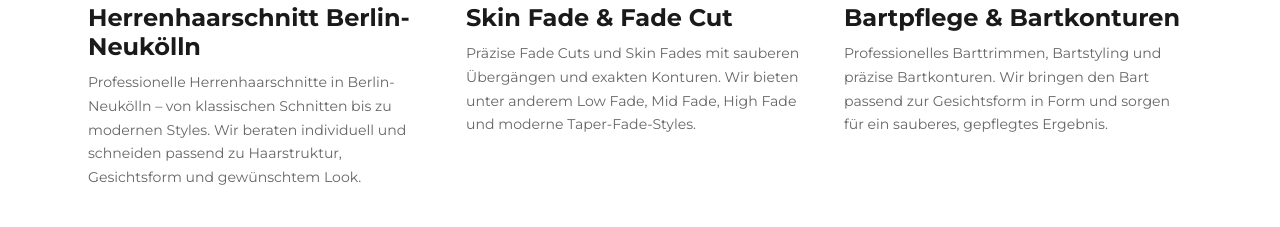
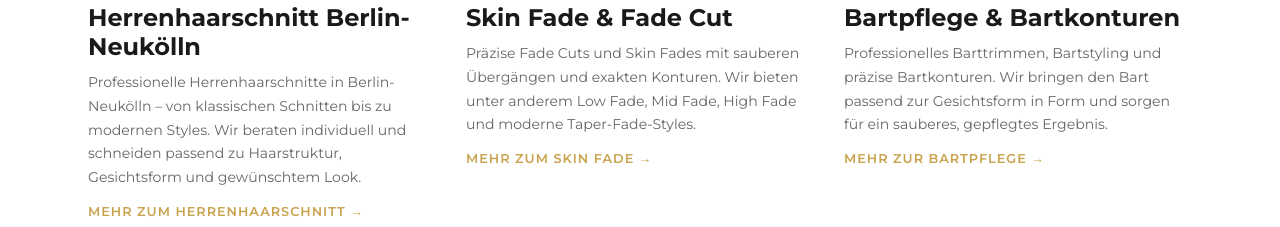
Before and after one commit to Zabii12345/Mens-cut-by-taskin, a plain HTML site: page index.html in a window 1280 px wide. Shown: the part 2205-2432 px from the top of the page. Drawn offline with Linux system fonts and the light colour scheme; grey boxes are pictures that could not be loaded.

Commit message:
Update index.html

```diff
--- a/index.html
+++ b/index.html
@@ -1461,6 +1461,30 @@
             color: var(--gold);
         }
 
+        /* ── SERVICE DETAIL LINK ── */
+        .service-detail-link {
+            display: inline-flex;
+            align-items: center;
+            gap: 6px;
+            margin-top: 14px;
+            color: var(--gold);
+            font-size: .8rem;
+            font-weight: 600;
+            letter-spacing: 1px;
+            text-transform: uppercase;
+            text-decoration: none;
+            transition: color .3s, transform .3s;
+        }
+
+        .service-detail-link:hover {
+            color: var(--white);
+            transform: translateX(4px);
+        }
+
+        .service-item .service-detail-link:hover {
+            color: var(--dark);
+        }
+
         /* ── SERVICES LIST ── */
         .service-item {
             display: grid;
@@ -2451,6 +2475,8 @@
                             <p data-i18n="services.haircut.desc">Professionelle Herrenhaarschnitte in Berlin-Neukölln –
                                 von klassischen Schnitten bis zu modernen Styles. Wir beraten individuell und schneiden
                                 passend zu Haarstruktur, Gesichtsform und gewünschtem Look.</p>
+                            <a href="/herrenhaarschnitt-neukoelln/" class="service-detail-link">Mehr zum
+                                Herrenhaarschnitt &rarr;</a>
                         </div>
                     </div>
                     <!-- Service 2 -->
@@ -2463,18 +2489,21 @@
                             <p data-i18n="services.shave.desc">Präzise Fade Cuts und Skin Fades mit sauberen Übergängen
                                 und exakten Konturen. Wir bieten unter anderem Low Fade, Mid Fade, High Fade und moderne
                                 Taper-Fade-Styles.</p>
+                            <a href="/skin-fade-neukoelln/" class="service-detail-link">Mehr zum Skin Fade &rarr;</a>
                         </div>
                     </div>
                     <!-- Service 3 -->
                     <div class="service-card reveal">
                         <img src="https://media.istockphoto.com/id/939978446/photo/close-up-of-a-hairdressers-work-for-an-attractive-young-man-at-the-barber-shop-he-is-doing.jpg?b=1&s=612x612&w=0&k=20&c=Idr8YrdJkVUZAYjWgQxXdjYxXHfTjs8L47DjG_s4cbs="
-                            alt="Professionelle Bartpflege und Bartkonturen in Berlin-Neukölln" loading="lazy" decoding="async" />
+                            alt="Professionelle Bartpflege und Bartkonturen in Berlin-Neukölln" loading="lazy"
+                            decoding="async" />
                         <div class="service-card-content">
                             <div class="service-card-line"></div>
                             <h3 data-i18n="services.beard.title">Bartpflege & Bartkonturen</h3>
                             <p data-i18n="services.beard.desc">Professionelles Barttrimmen, Bartstyling und präzise
                                 Bartkonturen. Wir bringen den Bart passend zur Gesichtsform in Form und sorgen für ein
                                 sauberes, gepflegtes Ergebnis.</p>
+                            <a href="/bartpflege-neukoelln/" class="service-detail-link">Mehr zur Bartpflege &rarr;</a>
                         </div>
                     </div>
                     <!-- Service 4 -->
@@ -3082,6 +3111,8 @@
                                 <p>Ob Sie einen klassischen Taper, Fade, Pompadour oder Undercut bevorzugen – wir
                                     streben danach, Ihre Individualität hervorzuheben und Styling-Empfehlungen zu geben,
                                     damit Sie immer makellos aussehen.</p>
+                                <a href="/herrenhaarschnitt-neukoelln/" class="service-detail-link">Mehr zum
+                                    Herrenhaarschnitt &rarr;</a>
                             </div>
                         </div>
                         <div class="service-item reverse reveal">
@@ -3099,6 +3130,8 @@
                                 <p>Unsere erfahrenen Barbiere beherrschen alle Fade-Techniken und schaffen einen
                                     perfekten Übergang von der Haut bis zum Deckhaar – für einen modernen und gepflegten
                                     Look.</p>
+                                <a href="/skin-fade-neukoelln/" class="service-detail-link">Mehr zum Skin Fade
+                                    &rarr;</a>
                             </div>
                         </div>
                         <div class="service-item reveal">
@@ -3115,6 +3148,8 @@
                                     Ergebnis.</p>
                                 <p>Unser Ziel ist es, Ihre Individualität hervorzuheben und Pflegeempfehlungen zu geben,
                                     damit Ihr Bart immer makellos aussieht.</p>
+                                <a href="/bartpflege-neukoelln/" class="service-detail-link">Mehr zur Bartpflege
+                                    &rarr;</a>
                             </div>
                         </div>
                         <div class="service-item reverse reveal">
@@ -3203,7 +3238,8 @@
                     <div class="contact-page-grid">
                         <div class="reveal from-left">
                             <div class="section-eyebrow" data-i18n="contact-page.eyebrow">Nehmen Sie Kontakt auf</div>
-                            <h2 class="section-title" data-i18n="contact-page.title">Besuchen Sie unseren Barbershop in Neukölln</h2>
+                            <h2 class="section-title" data-i18n="contact-page.title">Besuchen Sie unseren Barbershop in
+                                Neukölln</h2>
                             <div class="divider"></div>
                             <div class="contact-detail">
                                 <div class="contact-icon">
```
